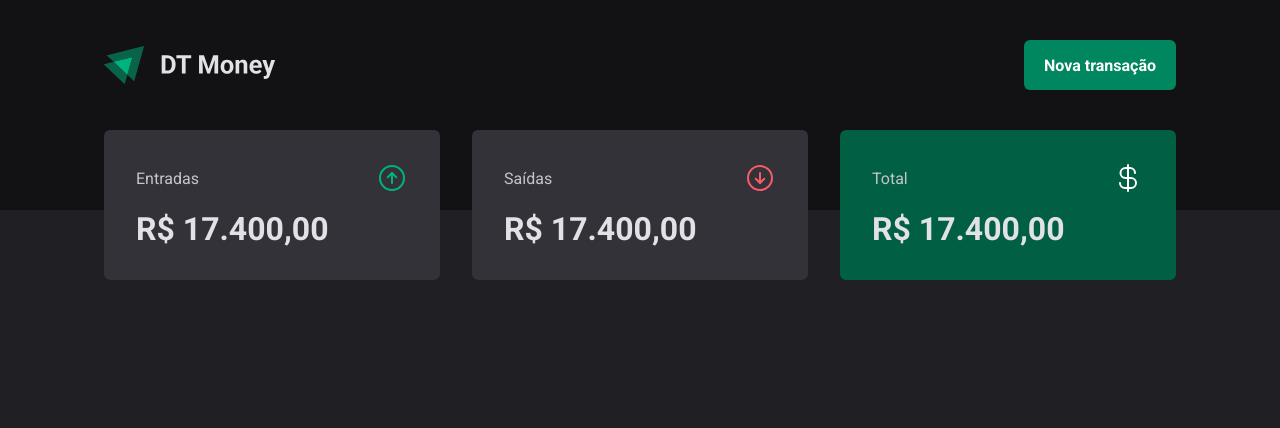
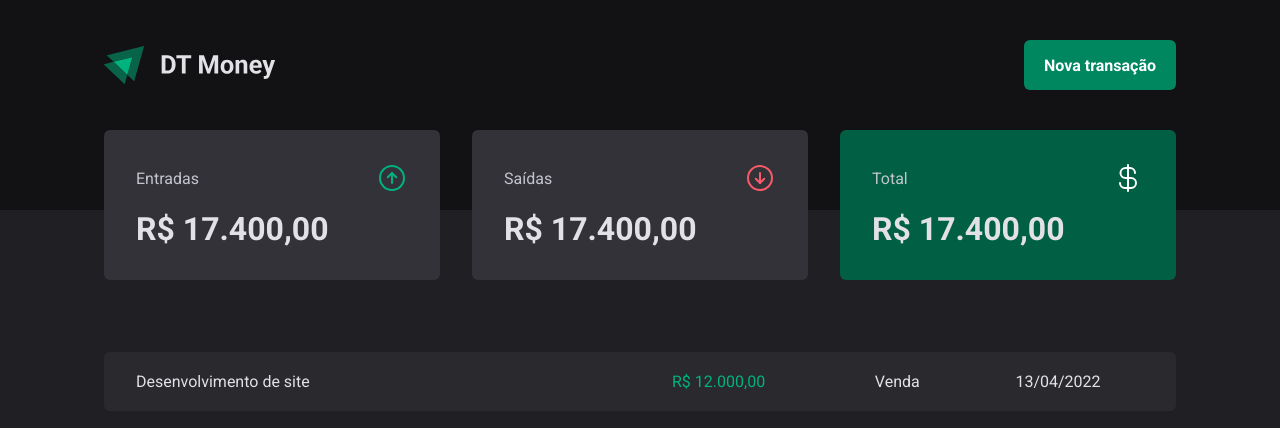
Before and after one commit to murilokuerten92/finance-plan, a React (Vite) app: page / in a window 1280 px wide. Shown: the top 428 px of the page. Built offline with nearby package versions, Linux system fonts and the light colour scheme.

Commit message:
feat: creating table component

```diff
--- a/src/pages/Transactions/index.tsx
+++ b/src/pages/Transactions/index.tsx
@@ -1,5 +1,6 @@
 import { Header } from "../../components/Header";
 import { Summary } from "../../components/Summary";
+import { PriceHighLight, TransactionsContainer, TransactionsTable } from "./styles";
 
 export function Transactions() {
 
@@ -7,6 +8,20 @@
         <>
             <Header />
             <Summary />
+            <TransactionsContainer>
+                <TransactionsTable>
+                    <tbody>
+                        <tr>
+                            <td width='50%'>Desenvolvimento de site</td>
+                            <td><PriceHighLight variant="income">
+                                R$ 12.000,00
+                            </PriceHighLight></td>
+                            <td>Venda</td>
+                            <td>13/04/2022</td>
+                        </tr>
+                    </tbody>
+                </TransactionsTable>
+            </TransactionsContainer>
         </>
     )
 }
--- a/src/pages/Transactions/styles.ts
+++ b/src/pages/Transactions/styles.ts
@@ -1 +1,37 @@
 import styled from "styled-components";
+
+export const TransactionsContainer = styled.main`
+  width: 100%;
+  max-width: 1120px;
+  margin: 4rem auto 0;
+  padding: 0 1.5rem;
+`
+
+export const TransactionsTable = styled.table`
+  width: 100%;
+  border-collapse: separate;
+  border-spacing: 0 0.5rem;
+
+  td {
+    padding: 1.25rem 2rem;
+    background: ${props => props.theme['gray-700']};
+
+    &:first-child{
+        border-top-left-radius: 6px;
+        border-bottom-left-radius: 6px;
+    }
+
+    &:last-child {
+        border-top-right-radius: 6px;
+        border-bottom-right-radius: 6px;
+    }
+  }
+ `
+
+interface PriceHighlightProps {
+    variant: 'income' | 'outcome';
+}
+
+export const PriceHighLight = styled.span<PriceHighlightProps>`
+  color: ${props => props.variant === 'income' ? props.theme["green-300"] : props.theme["red-300"]}
+ `
```
